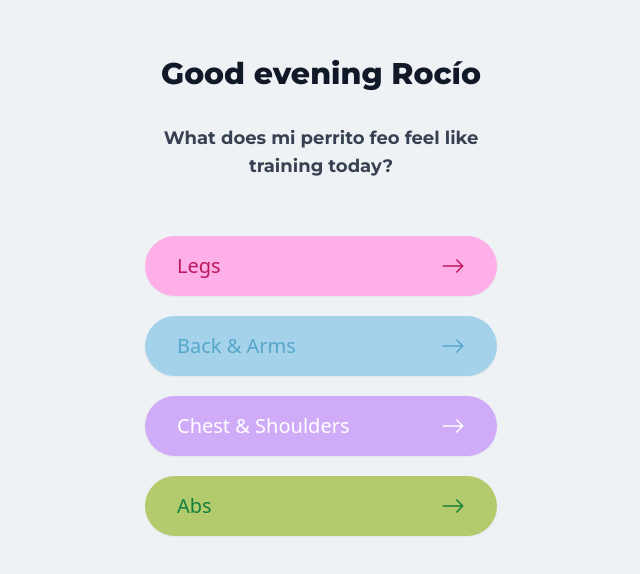
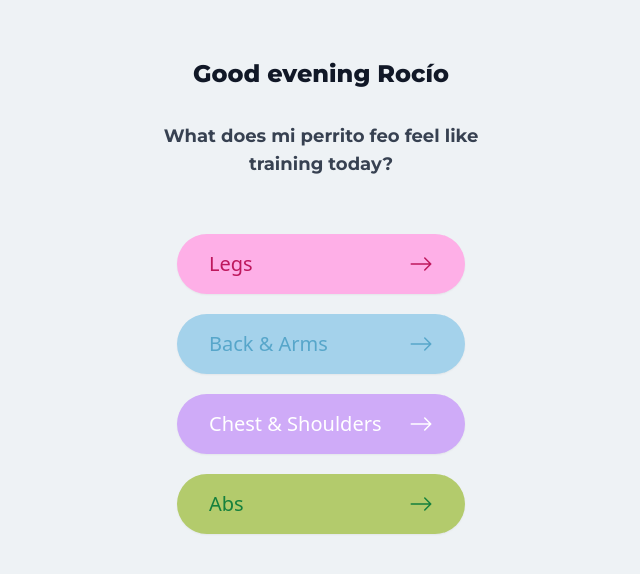
Before and after one commit to Yevhenbk/roci-fit, a Next.js app: page / in a window 1280 px wide. Shown: the part 104-678 px from the top of the page, without its empty margins (319-959 px from the left). Built offline with nearby package versions, Linux system fonts and the light colour scheme.

Commit message:
configure for deploying

```diff
--- a/src/components/UI/Header/Header.tsx
+++ b/src/components/UI/Header/Header.tsx
@@ -14,7 +14,7 @@ const Header: FC<Props> = (props) => {
 
   return (
     <div className='flex flex-col gap-8 text-center items-center'>
-      <h1 className='text-3xl text-gray-900  font-extrabold max-[1036px]:w-[22rem]'>
+      <h1 className='text-2xl text-gray-900  font-extrabold max-[1036px]:w-[20rem]'>
         {props.title}
       </h1>
       <div className='flex flex-col items-stretch w-[18rem]'>
--- a/src/components/templates/HomeTemplate.tsx
+++ b/src/components/templates/HomeTemplate.tsx
@@ -17,7 +17,7 @@ const HomeTemplate: FC = () => {
         'translate-y-6': section})}>
           <div className='flex flex-col gap-8 text-center items-center'>
             <FadeInContainer duration={4}>
-              <h1 className='text-3xl text-gray-900  font-extrabold max-[1036px]:w-[22rem]'>
+              <h1 className='text-2xl text-gray-900  font-extrabold max-[1036px]:w-[20rem]'>
                 {greeting}
               </h1>
             </FadeInContainer>
@@ -27,7 +27,7 @@ const HomeTemplate: FC = () => {
               </h3>
             </FadeInContainer>
           </div>
-        <div className='flex flex-col items-stretch gap-5 min-w-[22rem]'>
+        <div className='flex flex-col items-stretch gap-5 min-w-[18rem]'>
           <FadeInContainer duration={4}>
             <Button intent='secondary' fullWidth={true} onClick={() => {
               setSection(true)
```
